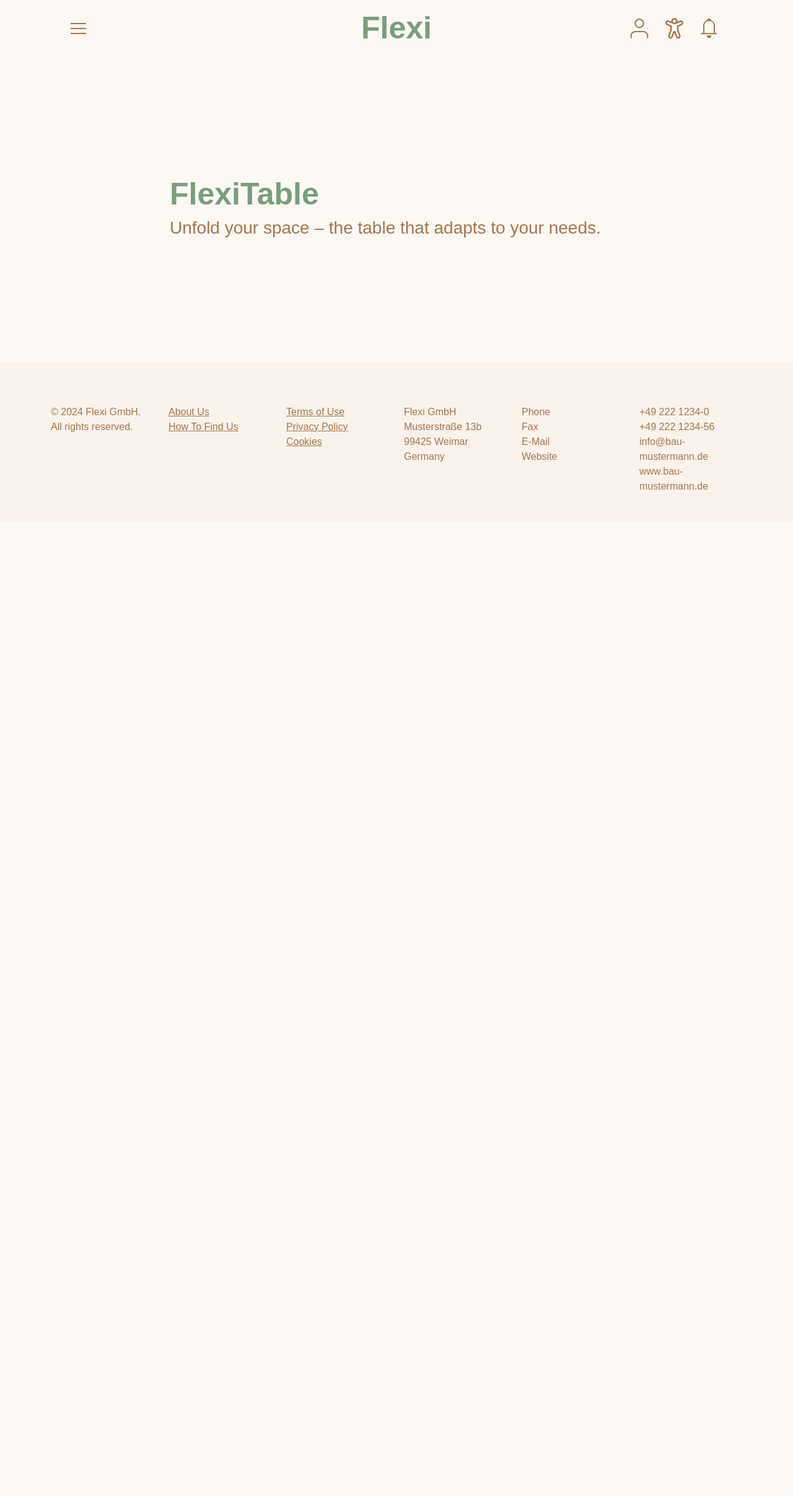
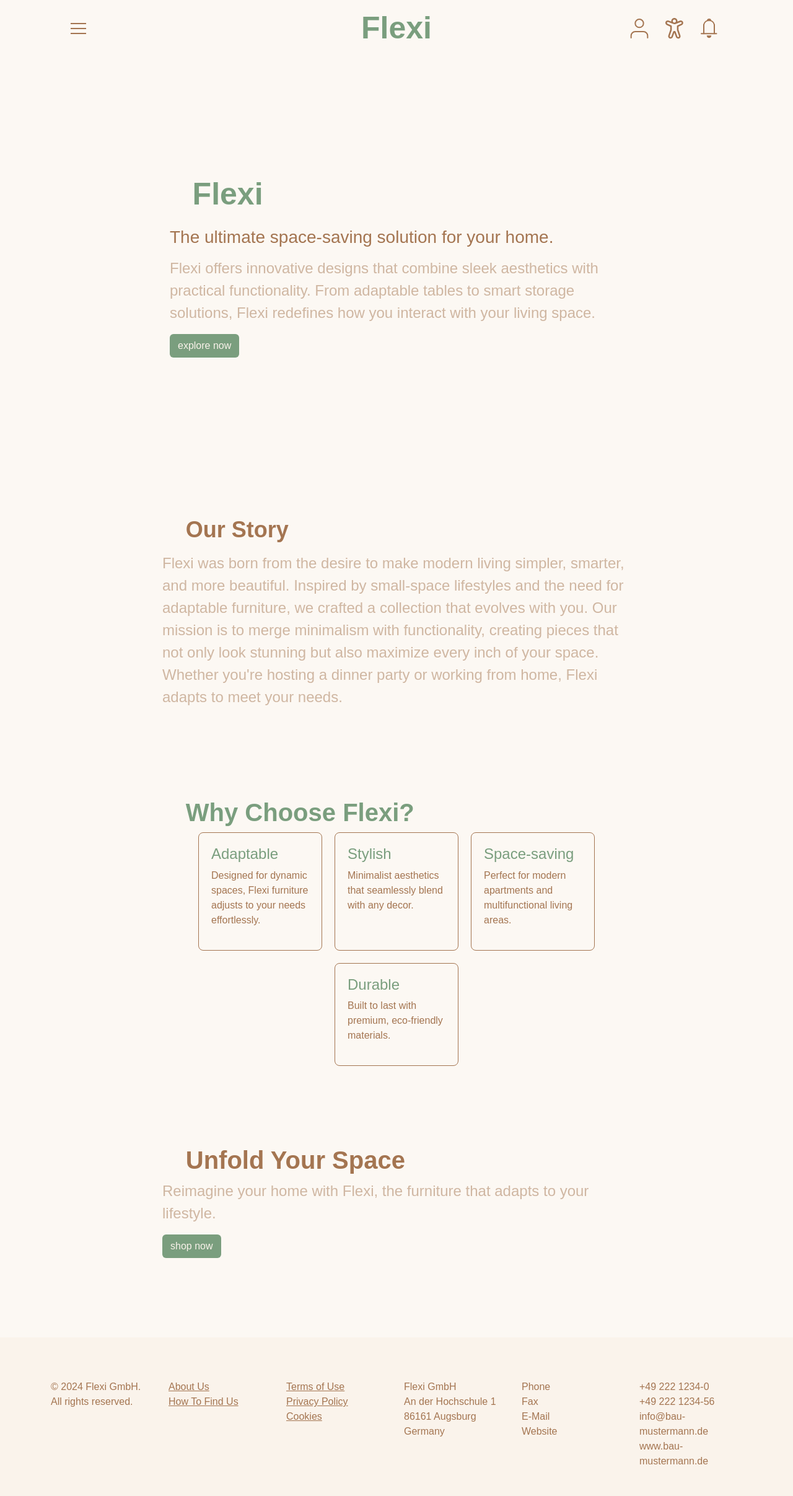
Before and after one commit to oksymetz/flexi, a Django app: page /company/ in a window 1280 px wide. Shown: the whole page at 62% size. Before the commit the page ends 790 px from the top, so only its background shows below. Run offline with Django 4.2, Linux system fonts and the light colour scheme.

Commit message:
Änderungen bei html codes

```diff
--- a/configurator/company/templates/company/base.html
+++ b/configurator/company/templates/company/base.html
@@ -68,8 +68,9 @@
                             <a href="{% url 'company:about' %}" class="text-reset">About Us</a>
                         </div>
                         <div class="menu-item">
-                            <a href="{% url 'company:about' %}" class="text-reset">How To Find Us</a>
+                            <a href="https://maps.app.goo.gl/HY7crzyx5W1y9wiZ6" class="text-reset">How To Find Us</a>
                         </div>
+
                     </div>
                     <div class="col-2 mx-auto mb-4">
                         <div class="menu-item">
@@ -84,8 +85,8 @@
                     </div>
                     <div class="col-2 mx-auto mb-4 address">
                         Flexi GmbH <br />
-                        Musterstraße 13b <br />
-                        99425 Weimar <br />
+                        An der Hochschule 1 <br />
+                        86161 Augsburg <br />
                         Germany
                     </div>
                     <div class="col-2 mx-auto mb-4 contact-labels">
--- a/configurator/company/templates/company/index.html
+++ b/configurator/company/templates/company/index.html
@@ -5,13 +5,61 @@
     <h1>Flexi - HOME</h1>
 </header> -->
 <!-- <main> -->
-    <div class="container" style="padding: 15%">
+    <div class="container" style="padding: 15% 15%; width:90%;">
         <div class="container">
-            <h2 style="font-size: 50px; color: #7A9E7E; font-weight: 600;">FlexiTable</h2>
+            <h2 style="font-size: 50px; color: #7A9E7E; font-weight: 600; padding-left: 5%;">Flexi</h2>
         </div>
         <div class="container" style="text-align: left;">
-            <h3>Unfold your space – the table that adapts to your needs.</h3>
+            <h3 style="padding-top: 15px;">The ultimate space-saving solution for your home.</h3>
+            <p style="font-size: 24px; color: #A4755180; margin-top: 15px;">
+                Flexi offers innovative designs that combine sleek aesthetics with practical functionality. From adaptable tables to smart storage solutions, Flexi redefines how you interact with your living space.
+            </p>
+            <a class="btn btn-save" href="{% url 'product:index' %}">explore now</a>
+        </div>
+
+    </div>
+
+
+    <!-- Storytelling Section -->
+    <div class="container" style="padding: 5% 15%; width:90%;">
+        <h2 class="h2" style="font-size: 36px; padding-left: 5%;">Our Story</h2>
+        <p class="text" style="font-size: 24px; color: #A4755180; margin-top: 15px;">
+            Flexi was born from the desire to make modern living simpler, smarter, and more beautiful.
+            Inspired by small-space lifestyles and the need for adaptable furniture, we crafted a collection that evolves with you.
+            Our mission is to merge minimalism with functionality, creating pieces that not only look stunning but also maximize every inch of your space.
+            Whether you're hosting a dinner party or working from home, Flexi adapts to meet your needs.
+        </p>
+    </div>
+
+    <!-- Benefits Section -->
+    <div class="container" style="padding: 5% 15%; align-items: center;">
+        <h2 style="font-size: 40px; color: #7A9E7E; font-weight: 600; padding-left: 5%;">Why Choose Flexi?</h2>
+        <div style="display: flex; justify-content: center; flex-wrap: wrap; gap: 20px;">
+            <div style="width: 200px; text-align: left; border: 1px solid #A47551; padding: 20px; border-radius: 8px;">
+                <h4 style="color: #7A9E7E; font-size: 24px;">Adaptable</h4>
+                <p>Designed for dynamic spaces, Flexi furniture adjusts to your needs effortlessly.</p>
+            </div>
+            <div style="width: 200px; text-align: left; border: 1px solid #A47551; padding: 20px; border-radius: 8px;">
+                <h4 style="color: #7A9E7E; font-size: 24px;">Stylish</h4>
+                <p>Minimalist aesthetics that seamlessly blend with any decor.</p>
+            </div>
+            <div style="width: 200px; text-align: left; border: 1px solid #A47551; padding: 20px; border-radius: 8px;">
+                <h4 style="color: #7A9E7E; font-size: 24px;">Space-saving</h4>
+                <p>Perfect for modern apartments and multifunctional living areas.</p>
+            </div>
+            <div style="width: 200px; text-align: left; border: 1px solid #A47551; padding: 20px; border-radius: 8px;">
+                <h4 style="color: #7A9E7E; font-size: 24px;">Durable</h4>
+                <p>Built to last with premium, eco-friendly materials.</p>
+            </div>
         </div>
     </div>
 
+    <!-- Call-to-Action Section -->
+    <div class="container" style="padding: 5% 15% 10% 15%; width: 90%;">
+        <h2 class="h2" style="font-size: 40px; padding-left: 5%;">Unfold Your Space</h2>
+        <p style="font-size: 24px; color: #A4755180">
+            Reimagine your home with Flexi, the furniture that adapts to your lifestyle.
+        </p>
+        <a class="btn btn-save" href="{% url 'product:index' %}">shop now</a>
+    </div>
 {% endblock %}
--- a/configurator/product/templates/product/box.html
+++ b/configurator/product/templates/product/box.html
@@ -5,7 +5,7 @@
 
 <div class="container" style="padding: 5%;">
     <div class="container" style="text-align: center; padding-bottom: 3%;">
-        <h2 class="h2">Collactable Boxes</h2>
+        <h2 class="h2" style="font-size: 30px;">Collactable Boxes</h2>
     </div>
     <div class="row container">
         <div class="container col-6" style="padding: 5%;">
@@ -19,7 +19,7 @@
                 </div>
             </form>
             <div class="container", style="padding-top: 10%; width: 40%; margin-left: auto; margin-right: auto;">
-                <button type="button" class="btn btn-save">Save Order</button>
+                <button type="button" class="btn btn-save">buy now</button>
             </div>
         </div>
     </div>
--- a/configurator/product/templates/product/configurator.html
+++ b/configurator/product/templates/product/configurator.html
@@ -9,7 +9,7 @@
 
 <div class="container" style="padding: 5%;">
     <div class="container" style="text-align: center; padding-bottom: 3%;">
-        <h2 class="h2">Configure Your Desk</h2>
+        <h2 class="h2" style="font-size: 30px;">Configure Your Desk</h2>
     </div>
     <div class="row container">
         <div class="container col-6" style="padding: 5%;">
@@ -39,7 +39,7 @@
                 </div>
             </form>
             <div class="container", style="padding-top: 10%; width: 40%; margin-left: auto; margin-right: auto;">
-                <button type="button" class="btn btn-save">Save Draft</button>
+                <button type="button" class="btn btn-save">buy now</button>
             </div>
         </div>
     </div>
```
Also changed, not shown: configurator/product/templates/product/index.html (+9 -3 lines).
